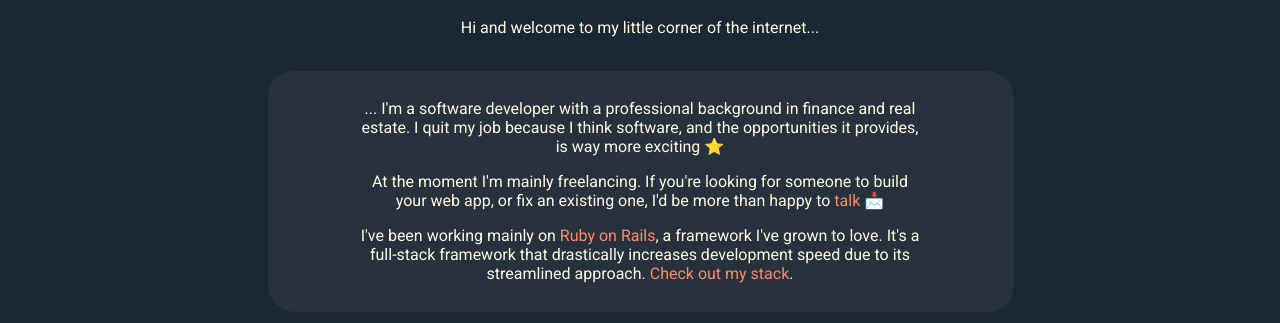
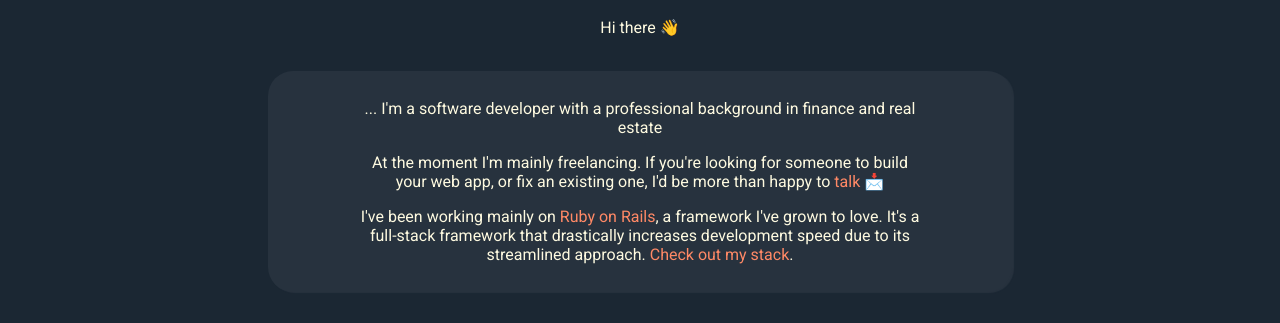
Before and after one commit to sschuez/portfolio, a website: page index.html in a window 1280 px wide. Shown: the part 381-704 px from the top of the page. Drawn offline with Linux system fonts and the light colour scheme.

Commit message:
Simplify intro text

```diff
--- a/index.html
+++ b/index.html
@@ -40,11 +40,11 @@
 
     <!-- TITLE -->
     <h1>Stephen Schüz</h1>
-    <p>Hi and welcome to my little corner of the internet...</p>
+    <p>Hi there 👋</p>
 
     <!-- INTRO CARD -->
     <div class="intro-card">
-      <p>... I'm a software developer with a professional background in finance and real estate. I quit my job because I think software, and the opportunities it provides, is way more exciting ⭐️</p>
+      <p>... I'm a software developer with a professional background in finance and real estate</p>
 
       <p>At the moment I'm mainly freelancing. If you're looking for someone to build your web app, or fix an existing one, I'd be more than happy to <a href="mailto: stephens@hey.com" target="_blank">talk 📩</a></p>
 
```
